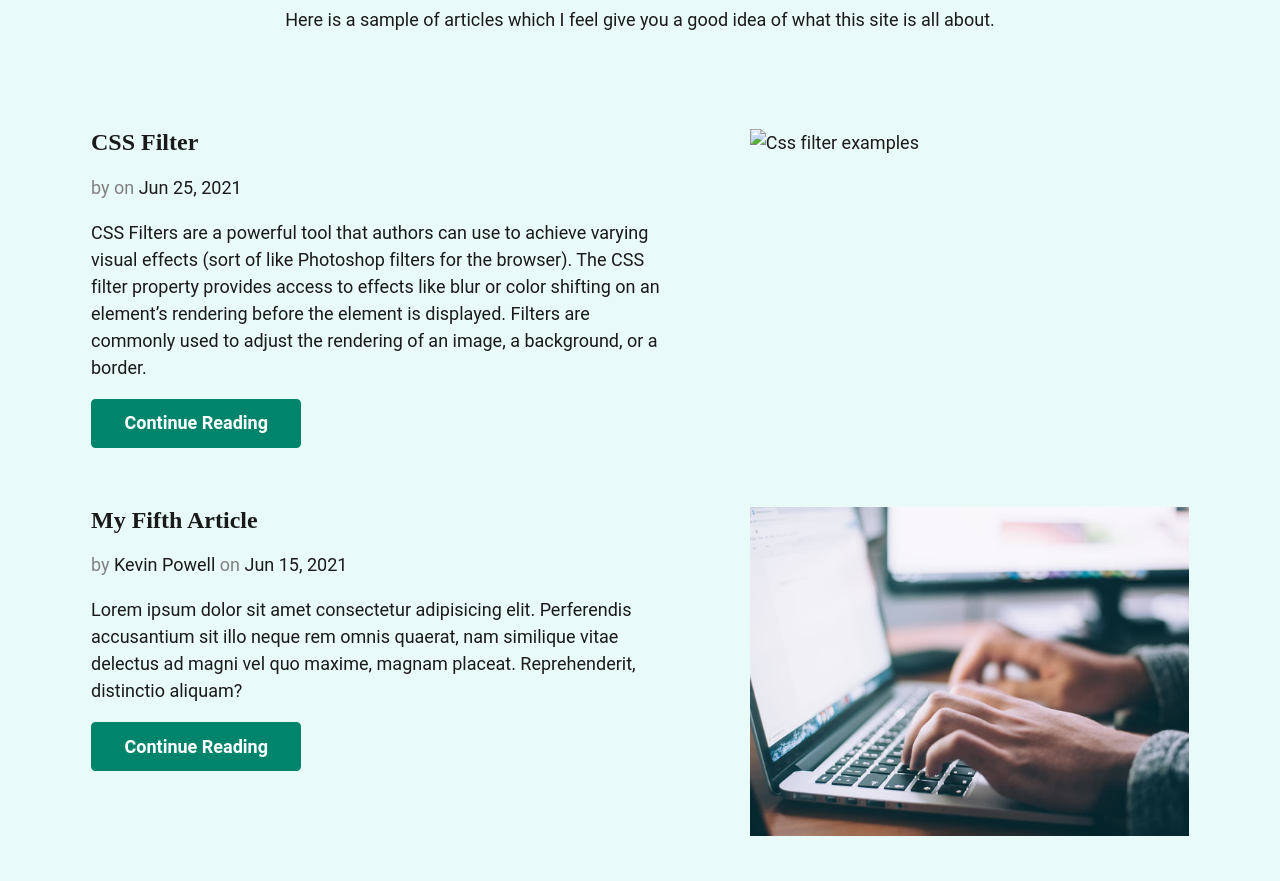
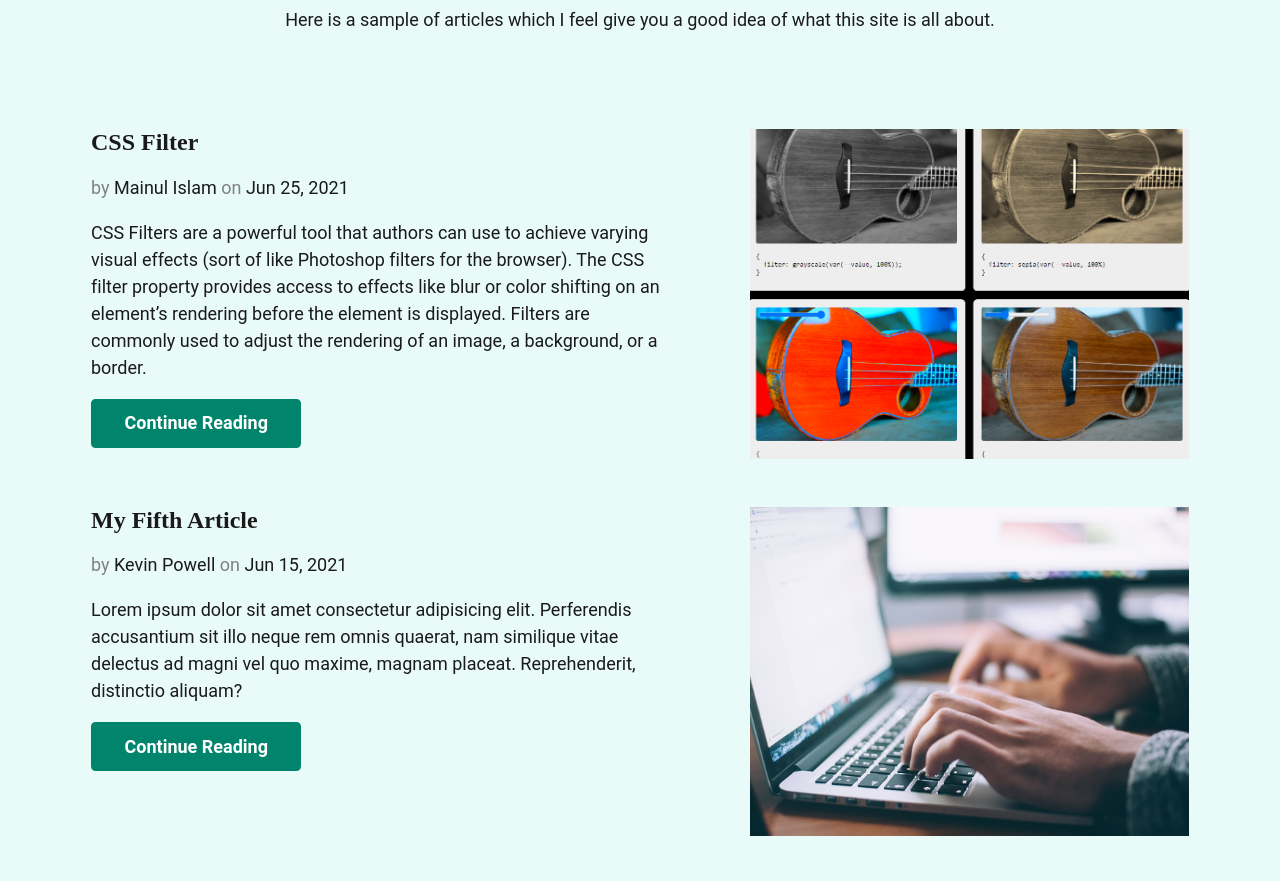
Before and after one commit to main1479/CMS-blog, an Eleventy site: page src/index.njk in a window 1280 px wide. Shown: the part 940-1821 px from the top of the page. Built offline with nearby package versions, Linux system fonts and the light colour scheme; Eleventy itself is replaced by a stand-in of ours; files that its build step writes are made by us from their sources.

Commit message:
Update Blog “2021-06-25-css-filter”

```diff
--- a/src/blogs/2021-06-25-css-filter.md
+++ b/src/blogs/2021-06-25-css-filter.md
@@ -5,11 +5,12 @@ description: CSS Filters are a powerful tool that authors can use to achieve
   CSS filter property provides access to effects like blur or color shifting on
   an element’s rendering before the element is displayed. Filters are commonly
   used to adjust the rendering of an image, a background, or a border.
+author: Mainul Islam
 date: 2021-06-25T09:40:09.099Z
 tags:
   - post
   - featured
-image: assets/blog/screenshot-2021-06-25-154427.png
+image: /assets/blog/screenshot-2021-06-25-154427.png
 imageAlt: Css filter examples
 ---
 CSS Filters are a powerful tool that authors can use to achieve varying visual effects (sort of like Photoshop filters for the browser). The CSS filter property provides access to effects like blur or color shifting on an element’s rendering before the element is displayed. Filters are commonly used to adjust the rendering of an image, a background, or a border.
```
Also changed, not shown: public/assets/blog/screenshot-2021-06-25-154427.png (added).
